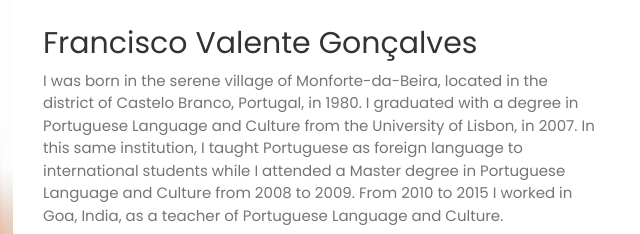
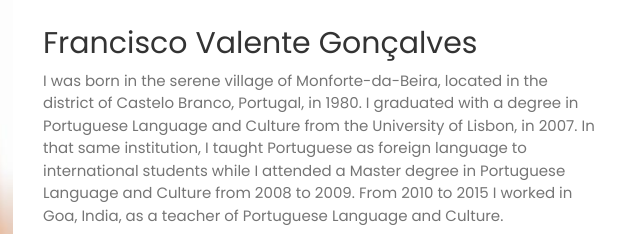
Before and after one commit to valentegoncalves/valentegoncalves.github.io, a plain HTML site: page about.html in a window 1280 px wide. Shown: the part 468-702 px from the top of the page, 612-1252 px from the left. Drawn offline with Linux system fonts and the light colour scheme; some packages are replaced by stand-ins of ours; files whose address does not match are found by name.

Commit message:
Update about.html

```diff
--- a/about.html
+++ b/about.html
@@ -125,7 +125,7 @@
 			</div>
 			<div class="col-md-6">
 				<h2 class="mt-40">Francisco Valente Gonçalves</h2>
-				<p>I was born in the serene village of Monforte-da-Beira, located in the district of Castelo Branco, Portugal, in 1980. I graduated with a degree in Portuguese Language and Culture from the University of Lisbon, in 2007. In this same institution, I taught Portuguese as foreign language to international students while I attended a Master degree in Portuguese Language and  Culture from 2008 to 2009. From 2010 to 2015 I worked in Goa, India, as a teacher of Portuguese Language and Culture.</p>
+				<p>I was born in the serene village of Monforte-da-Beira, located in the district of Castelo Branco, Portugal, in 1980. I graduated with a degree in Portuguese Language and Culture from the University of Lisbon, in 2007. In that same institution, I taught Portuguese as foreign language to international students while I attended a Master degree in Portuguese Language and  Culture from 2008 to 2009. From 2010 to 2015 I worked in Goa, India, as a teacher of Portuguese Language and Culture.</p>
 				<p>I began my musical studies in 1986 in the Conservatory of Castelo Branco, where I was part of the “Grupo the Câmara e Percussão Orff”, founded and directed by maestro Luis Cipriano. In 2002, in Lisbon, I resumed my musical studies by attending classical piano classes with pianist José Bon de Sousa. In “Academia Amadores de Música”, also based in Lisbon, I had the privilege to study Musical Analysis and Composition with the great master Eurico Carrapatoso. In 2017, I enrolled myself in a degree in Music - Classical Guitar in Instituto Politécnico de Castelo Branco. After having participated in a masterclass by the Croatian guitarist Dejan Ivanović, I am presently studying under his guidance.</p>
 				<p>I always had a strong interest for hand-crafted works and, in my opinion, the respect and admiration for the beauty and hidden power of human hands should not be inferior to the one devoted to human mind. I believe this fascination derives from being the grand-son, from my father’s side, of a professional cabinet-maker and leisure-time folk guitar player, and from my mother’s side, of an elementary school teacher and also leisure-time hand-crafts artist (making different kinds of handicrafts using leather, wood and cork). Between 2018 and 2019, I took the opportunity to attend a guitar making course in the city of Castelo Branco. Since then, I have been researching about classical guitar construction and gradually set my own workshop in the laid-back interior village of Monforte-da-Beira, my home town. I made many of my own tools and I am glad to be making fully-handmade concert classical guitars in a traditional manner. I decided to honor the memory of both my grand-fathers’ by using their surnames on the labels of my guitars - “VALENTE GONÇALVES”.</p>
 				<!-- <a href="contact.html" class="btn btn-main mt-20">Download Company Profile</a> -->
```
